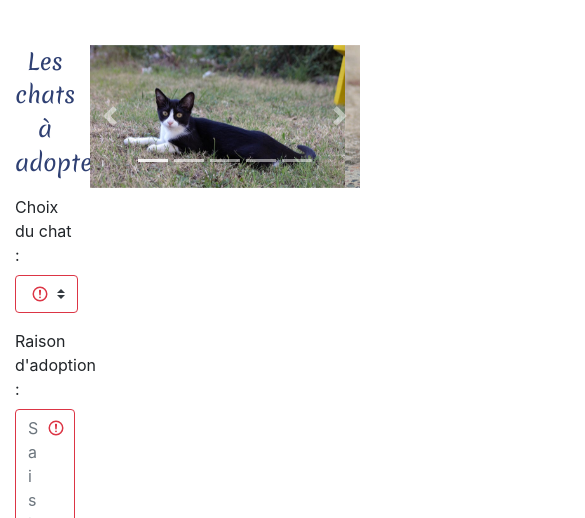
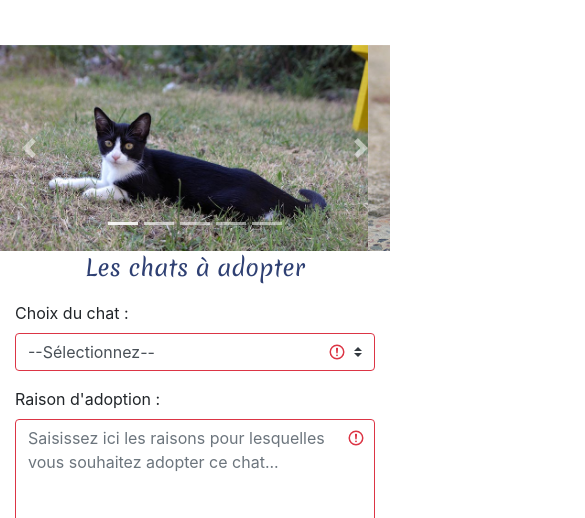
Before and after one commit to TouKhen/TP-BS2---Cats-Jack-Lecomte, a plain HTML site: page index.htm in a window 390 px wide. Shown: the part 326-844 px from the top of the page, 585 px wide, since content can reach past the window. Drawn offline with nearby package versions, Linux system fonts and the light colour scheme.

Commit message:
responsive done

```diff
--- a/style.css
+++ b/style.css
@@ -101,3 +101,58 @@ body div:last-of-type{
 .clear{
     clear: both;
 }
+
+@media (max-width: 768px){
+    .row {
+        display: -ms-flexbox;
+        display: flex;
+        -ms-flex-wrap: wrap;
+        flex-wrap: wrap;
+        margin-right: 0;
+        margin-left: 0;
+    }
+
+    .container-fluid, .container-lg, .container-md, .container-sm, .container-xl {
+        width: 100%;
+        padding-right: 0;
+        padding-left: 0;
+        margin-right: auto;
+        margin-left: auto;
+    }
+
+    main .container{
+        display: flex;
+        flex-direction: column;
+    }
+
+    .carousel-item{
+        flex-direction: unset !important;
+    }
+
+    body div:last-of-type {
+        padding: 0;
+        max-width: 100%;
+        height: fit-content;
+    }
+
+    .col-3{
+        max-width: 100%;
+        order: 1;
+    }
+
+    .col-8{
+        max-width: 100%;
+    }
+
+    footer{
+        height: auto;
+    }
+
+    footer img{
+        width: 100%;
+    }
+
+    footer .container{
+        padding: 0;
+    }
+}
```
